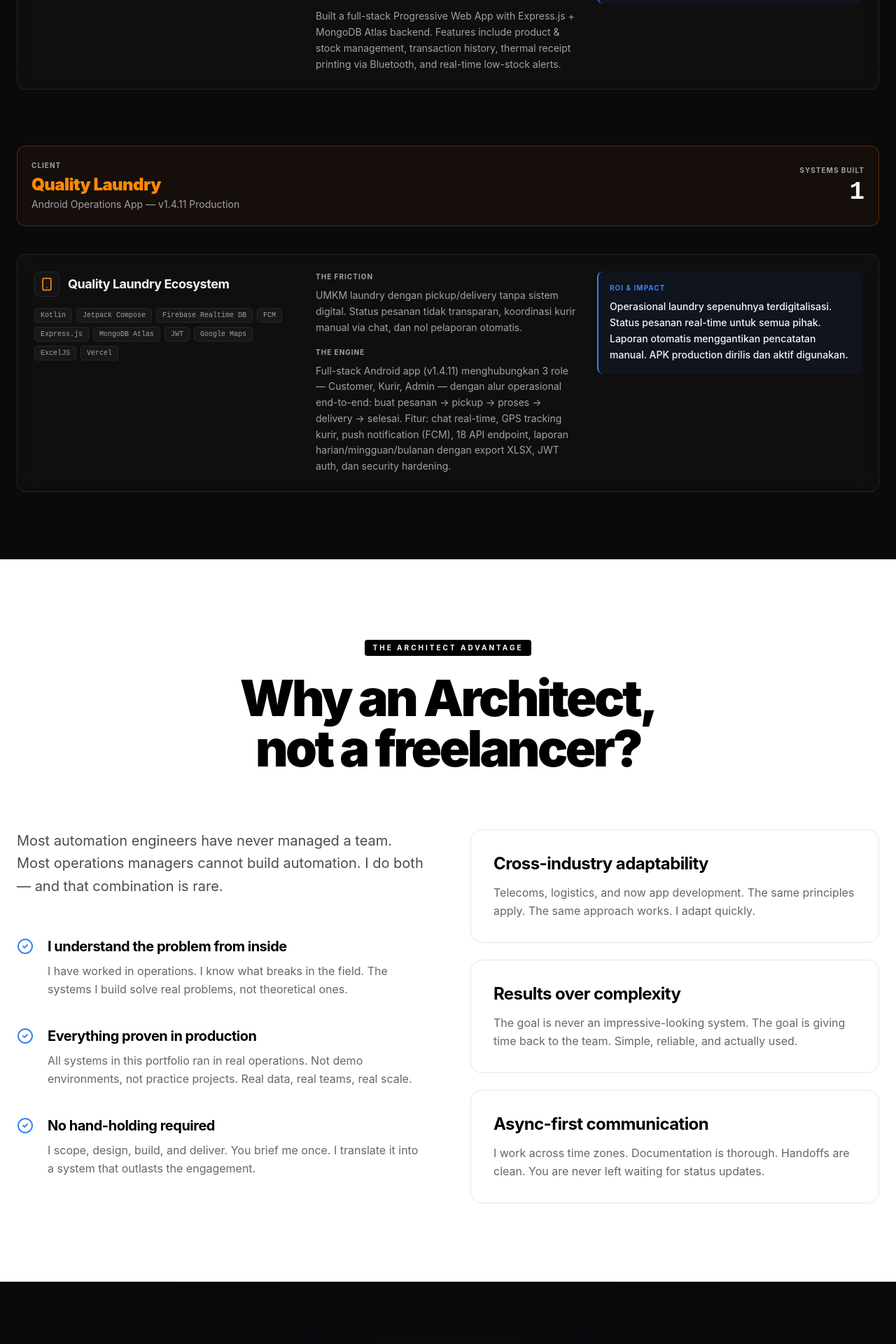
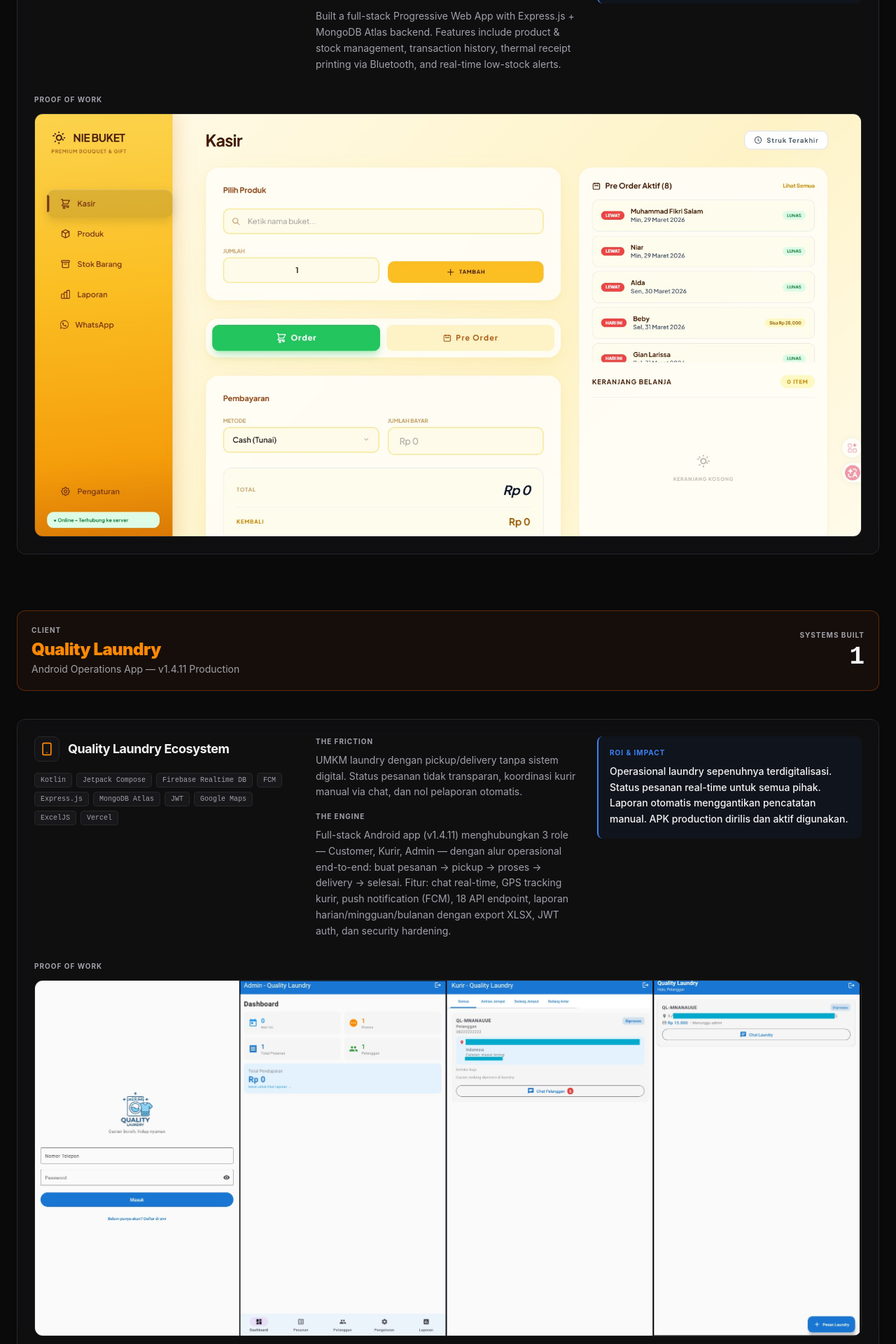
Before and after one commit to tamtam2492/portfolio, a React (Vite) app: page / in a window 1280 px wide. Shown: the part 6760-8680 px from the top of the page at 70% size. Built offline with nearby package versions, Linux system fonts and the light colour scheme.

Commit message:
Add proof images for Quality Laundry + Nie Buket

```diff
--- a/public/portfolio-print.html
+++ b/public/portfolio-print.html
@@ -335,6 +335,10 @@
         <div class="label">Result</div>
         <p>A complete operational system for laundry businesses that replaces manual coordination with an automated, role-based workflow. Built end-to-end — from mobile UI to backend API to real-time database. Demonstrates ability to architect and ship full production systems independently.</p>
       </div>
+      <div class="project-row" style="margin-top:12px; margin-bottom:0">
+        <div class="label">Proof of Work</div>
+        <img src="/quality-laundry-proof.png" alt="Quality Laundry — Login, Admin Dashboard, Kurir View, Customer View" style="width:100%; border-radius:8px; border:1px solid #c8d8e8; margin-top:6px;" />
+      </div>
     </div>
   </div>
 
@@ -359,6 +363,10 @@
       <div class="project-row" style="margin-bottom:0">
         <div class="label">Result</div>
         <p>Fully digitized operations. Every sale is recorded, stock is tracked automatically, and receipts print instantly via Bluetooth.</p>
+      </div>
+      <div class="project-row" style="margin-top:12px; margin-bottom:0">
+        <div class="label">Proof of Work</div>
+        <img src="/niebuket-proof.jpg" alt="Nie Buket POS — Kasir Dashboard with Pre-Order, Product Search, Payment" style="width:100%; border-radius:8px; border:1px solid #c8d8e8; margin-top:6px;" />
       </div>
     </div>
   </div>
--- a/src/App.tsx
+++ b/src/App.tsx
@@ -85,7 +85,8 @@
         solution: "Built a full-stack Progressive Web App with Express.js + MongoDB Atlas backend. Features include product & stock management, transaction history, thermal receipt printing via Bluetooth, and real-time low-stock alerts.",
         roi: "Fully digitized operations. Every sale is recorded, stock is tracked automatically, and receipts print instantly. Deployed live on Vercel.",
         tools: ["Node.js", "Express.js", "MongoDB Atlas", "React", "PWA", "Vercel", "Bluetooth Printer"],
-        icon: <Database className="w-5 h-5 text-pink-400" />
+        icon: <Database className="w-5 h-5 text-pink-400" />,
+        image: "/niebuket-proof.jpg"
       },
     ]
   },
@@ -104,7 +105,8 @@
         solution: "Full-stack Android app (v1.4.11) menghubungkan 3 role — Customer, Kurir, Admin — dengan alur operasional end-to-end: buat pesanan → pickup → proses → delivery → selesai. Fitur: chat real-time, GPS tracking kurir, push notification (FCM), 18 API endpoint, laporan harian/mingguan/bulanan dengan export XLSX, JWT auth, dan security hardening.",
         roi: "Operasional laundry sepenuhnya terdigitalisasi. Status pesanan real-time untuk semua pihak. Laporan otomatis menggantikan pencatatan manual. APK production dirilis dan aktif digunakan.",
         tools: ["Kotlin", "Jetpack Compose", "Firebase Realtime DB", "FCM", "Express.js", "MongoDB Atlas", "JWT", "Google Maps", "ExcelJS", "Vercel"],
-        icon: <Smartphone className="w-5 h-5 text-orange-400" />
+        icon: <Smartphone className="w-5 h-5 text-orange-400" />,
+        image: "/quality-laundry-proof.png"
       },
     ]
   }
```
Also changed, not shown: public/niebuket-proof.jpg (added), public/quality-laundry-proof.png (added).
